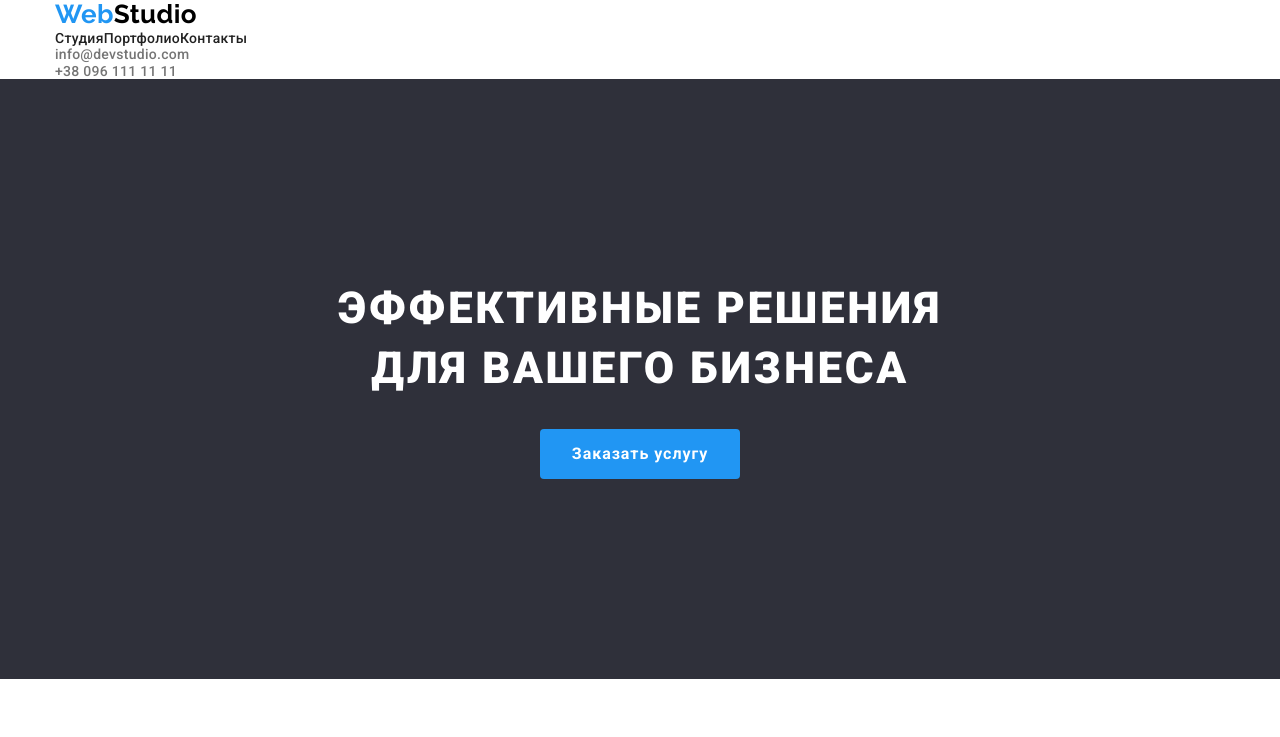
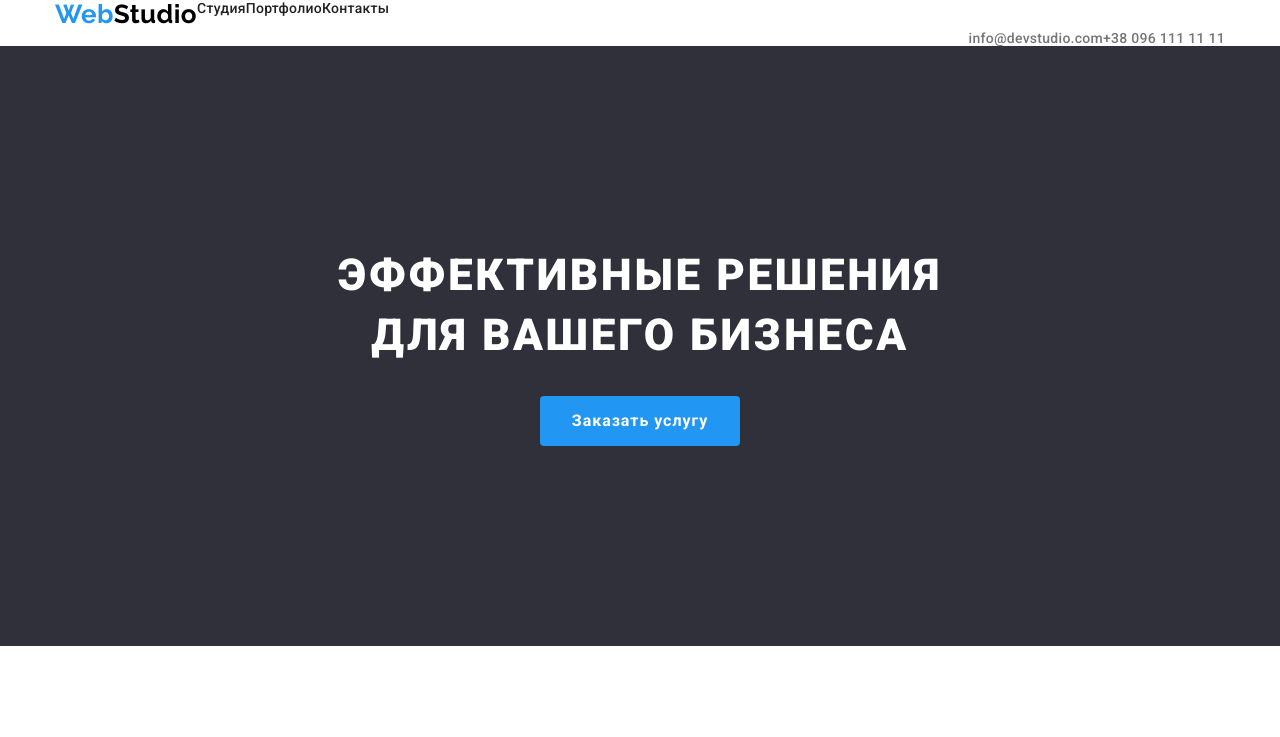
Before and after one commit to YaroslavKnysh/goit-markup-hw-03, a plain HTML site: page index.html in a window 1280 px wide. Shown: the top 737 px of the page. Drawn offline with nearby package versions, Linux system fonts and the light colour scheme.

Commit message:
Флекс в хедере

```diff
--- a/css/style.css
+++ b/css/style.css
@@ -97,10 +97,14 @@ ul {
 .contacts-link {
   color: var(--text-color);
 }
+.nav-position,
+.contacts-header,
 .site-nav {
   display: flex;
 }
-
+.contacts-header {
+  justify-content: flex-end;
+}
 /* ==============================================Footer ===================================*/
 .footer-contacts {
   color: var(--secondary-text-color);
--- a/index.html
+++ b/index.html
@@ -20,7 +20,7 @@
     <!--Header-->
     <header class="top-header">
       <div class="container">
-        <nav>
+        <nav class="nav-position">
           <a class="logo link-decoration" href="./index.html"
             ><span class="logo-web">Web</span>Studio</a
           >
```
